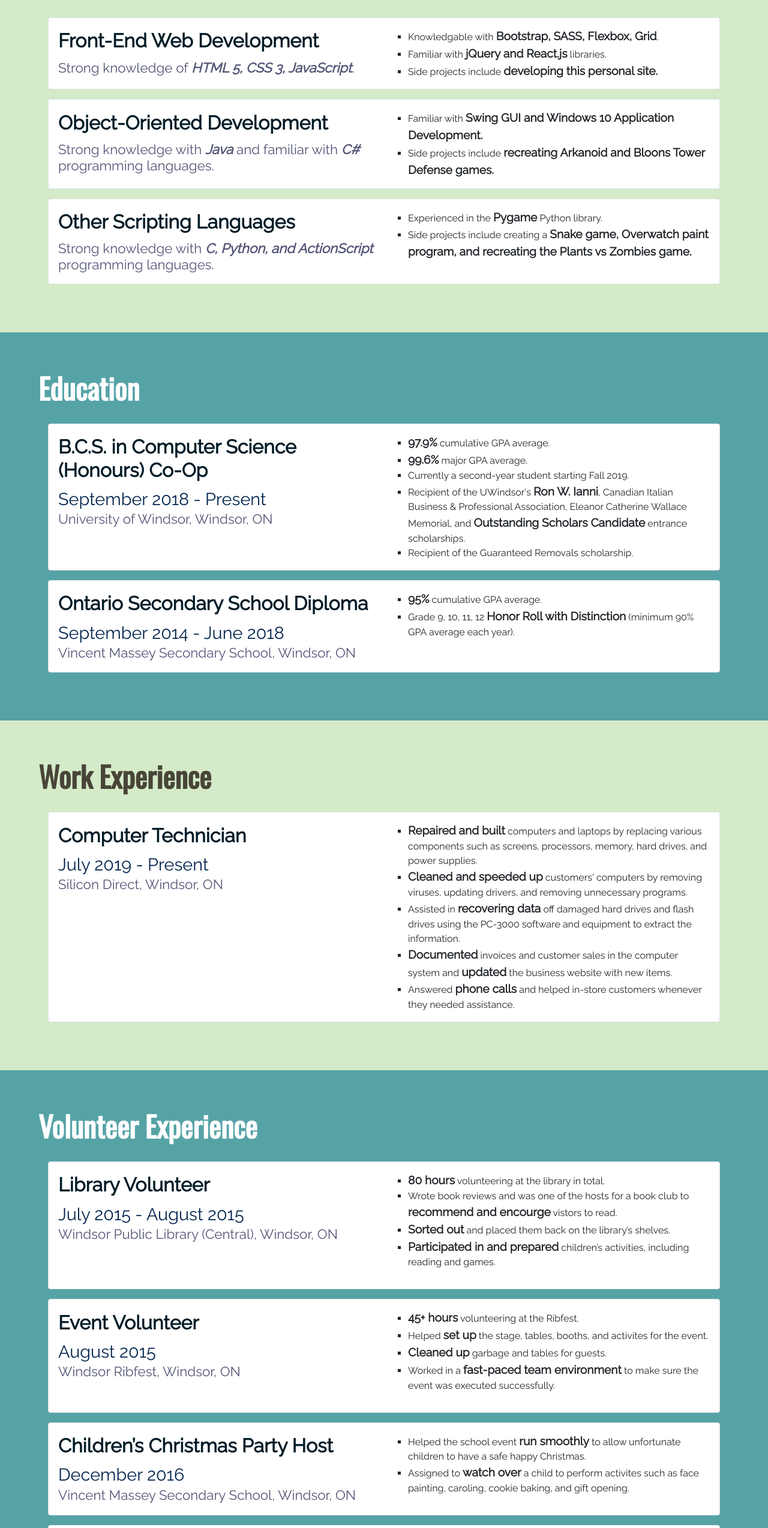
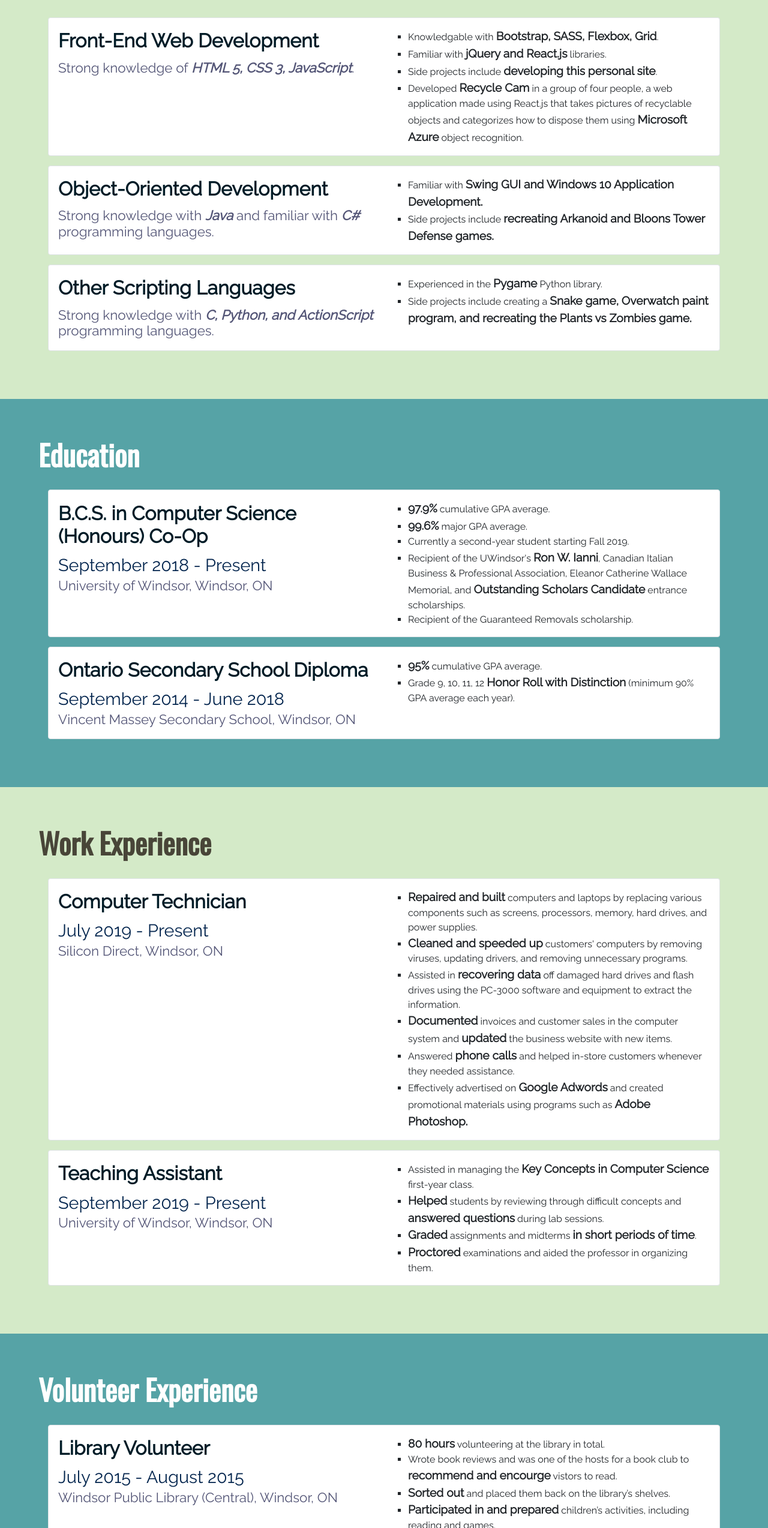
Before and after one commit to infinitybl/infinitybl.github.io, a plain HTML site: page index.html in a window 1280 px wide. Shown: the part 1013-3560 px from the top of the page at 60% size. Drawn offline with nearby package versions, Linux system fonts and the light colour scheme.

Commit message:
Updated index.html and resume

```diff
--- a/index.html
+++ b/index.html
@@ -8,7 +8,7 @@
         <!-- Font Awesome Icons -->
         <script src="https://kit.fontawesome.com/72dd008e6a.js" type="text/javascript"></script>
 
-		<!-- Loads Font Awesome via JavaScript -->
+        <!-- Loads Font Awesome via JavaScript -->
         <script type="text/javascript"> (function() { var css = document.createElement('link'); css.href = 'https://use.fontawesome.com/releases/v5.1.0/css/all.css'; css.rel = 'stylesheet'; css.type = 'text/css'; document.getElementsByTagName('head')[0].appendChild(css); })(); </script>
 
         <!-- Google Fonts -->
@@ -112,7 +112,9 @@
                         <ul class="card-text" role="list">
                             <li>Knowledgable with <strong>Bootstrap, SASS, Flexbox, Grid</strong>.</li>
                             <li>Familiar with <strong>jQuery and React.js</strong> libraries.</li>
-                            <li>Side projects include <strong>developing this personal site.</strong></li>
+                            <li>Side projects include <strong>developing this personal site</strong>.</li>
+                            <li>Developed <strong>Recycle Cam</strong> in a group of four people, a web application made using React.js
+                            that takes pictures of recyclable objects and categorizes how to dispose them using <strong>Microsoft Azure</strong> object recognition.</li>
                         </ul>
                     </div>
                     <div class="card border skill">
@@ -188,23 +190,25 @@
                             <li>Assisted in <strong>recovering data</strong> off damaged hard drives and flash drives using the PC-3000 software and equipment to extract the information.</li>
                             <li><strong>Documented</strong> invoices and customer sales in the computer system and <strong>updated</strong> the business website with new items.</li>
                             <li>Answered <strong>phone calls</strong> and helped in-store customers whenever they needed assistance.</li>
+                            <li>Effectively advertised on <strong>Google Adwords</strong> and created promotional materials using programs such as <strong>Adobe Photoshop.</strong></li>
                         </ul>
                     </div>
 
-                    <!--
-                    <div class="job">
+
+                    <div class="card border job">
                         <div class="heading-info">
                             <h3 class="card-title subheading">Teaching Assistant</h3>
                             <h3 class="card-subtitle date">September 2019 - Present</h3>
                             <h4>University of Windsor, Windsor, ON</h4>
                         </div>
-                        <ul role="list">
-                            <li>Assisted in managing the Intro to Algorithms II first-year class.</li>
-                            <li>Helped students with their questions during lab sessions, graded assignments
-                                and tests, and proctored examinations.</li>
+                        <ul class="card-text" role="list">
+                            <li>Assisted in managing the <strong>Key Concepts in Computer Science</strong> first-year class.</li>
+                            <li><strong>Helped</strong> students by reviewing through difficult concepts and <strong>answered questions</strong> during lab sessions.</li>
+                            <li><strong>Graded</strong> assignments and midterms <strong>in short periods of time</strong>.</li>
+                            <li><strong>Proctored</strong> examinations and aided the professor in organizing them.</li>
                         </ul>
                     </div>
-                    -->
+
                 </article>
 
                 <!-- VOLUNTEER EXPERIENCE -->
@@ -285,6 +289,9 @@
                             <li class="list-group-item">
                                 <a href="pdf/Bystander.pdf" target="_blank" title="Certificate"><strong>Bystander Initiative Program</strong> | November 2018 | University of Windsor, Windsor, ON</a>
                             </li>
+                            <li class="list-group-item">
+                                <a href="https://kitchener.ctvnews.ca/video?clipId=1779686" target="_blank" title="Hack the North Video"><strong>Hack the North 2019</strong> | September 2019 | University of Waterloo, Waterloo, ON</a>
+                            </li>
                         </ul>
                     </div>
                 </article>
```
Also changed, not shown: 1 other file.
